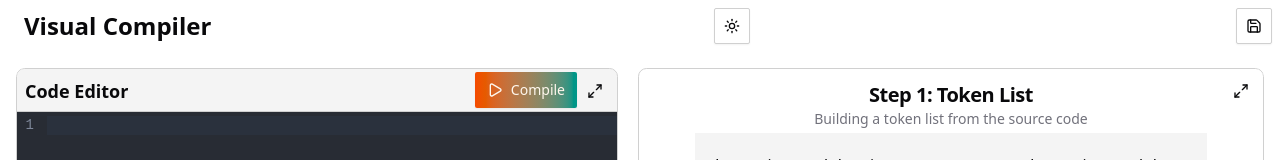
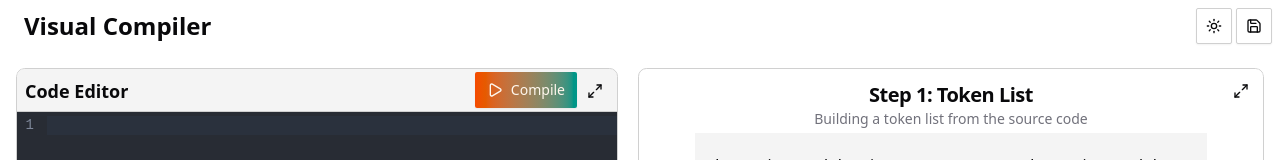
Before and after one commit to VisualCompiler/compiler-app, a React (Vite) app: page / in a window 1280 px wide. Shown: the top 160 px of the page. Built offline with nearby package versions, Linux system fonts and the light colour scheme.

Commit message:
toggle button position. Change Playground to be starting point Fixes #10

```diff
--- a/src/Screens/PlaygroundScreen.tsx
+++ b/src/Screens/PlaygroundScreen.tsx
@@ -108,7 +108,7 @@ export const PlaygroundScreen = () => {
         >
           Visual Compiler
         </Button>
-        <span>
+        <span className="right-12 absolute">
           <ModeToggle />
         </span>
         <Button
```
